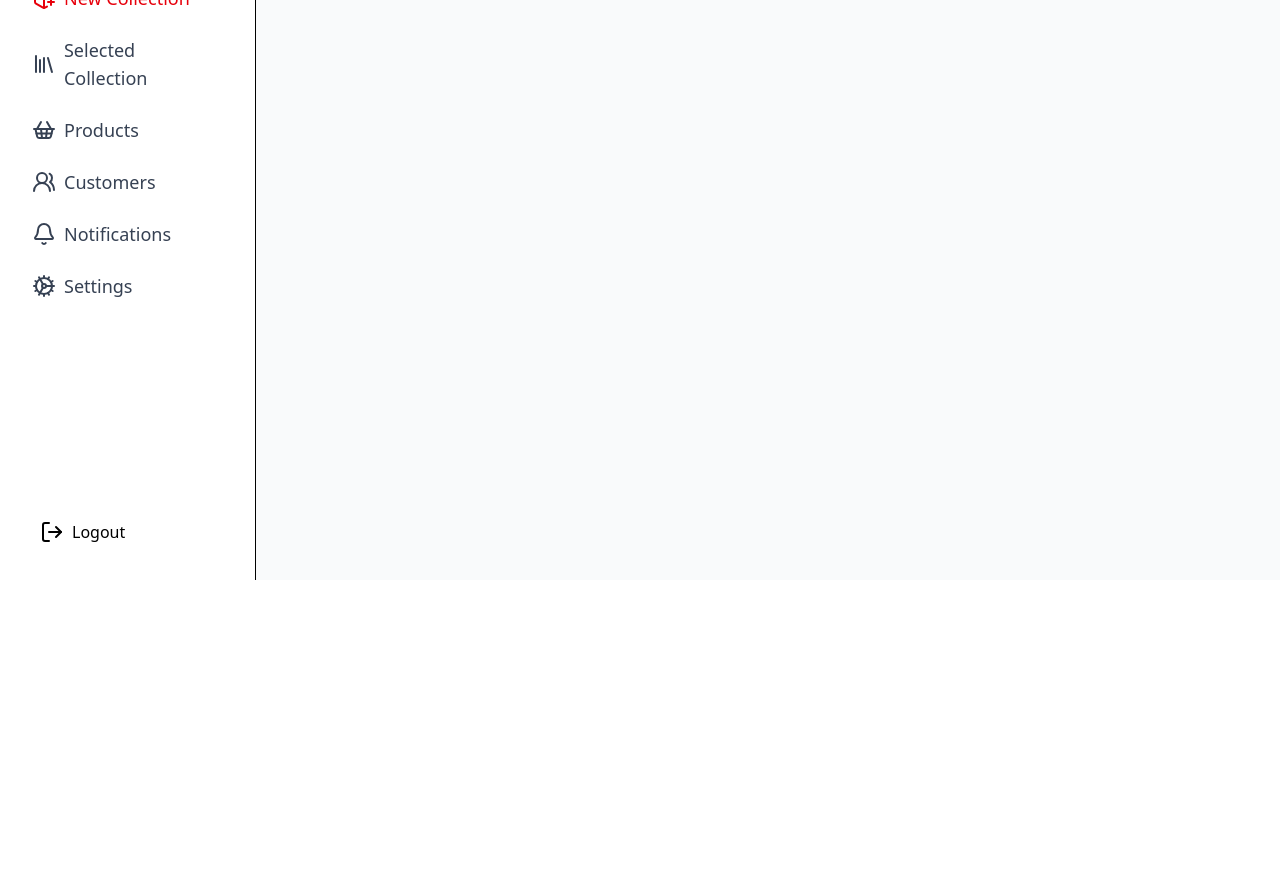
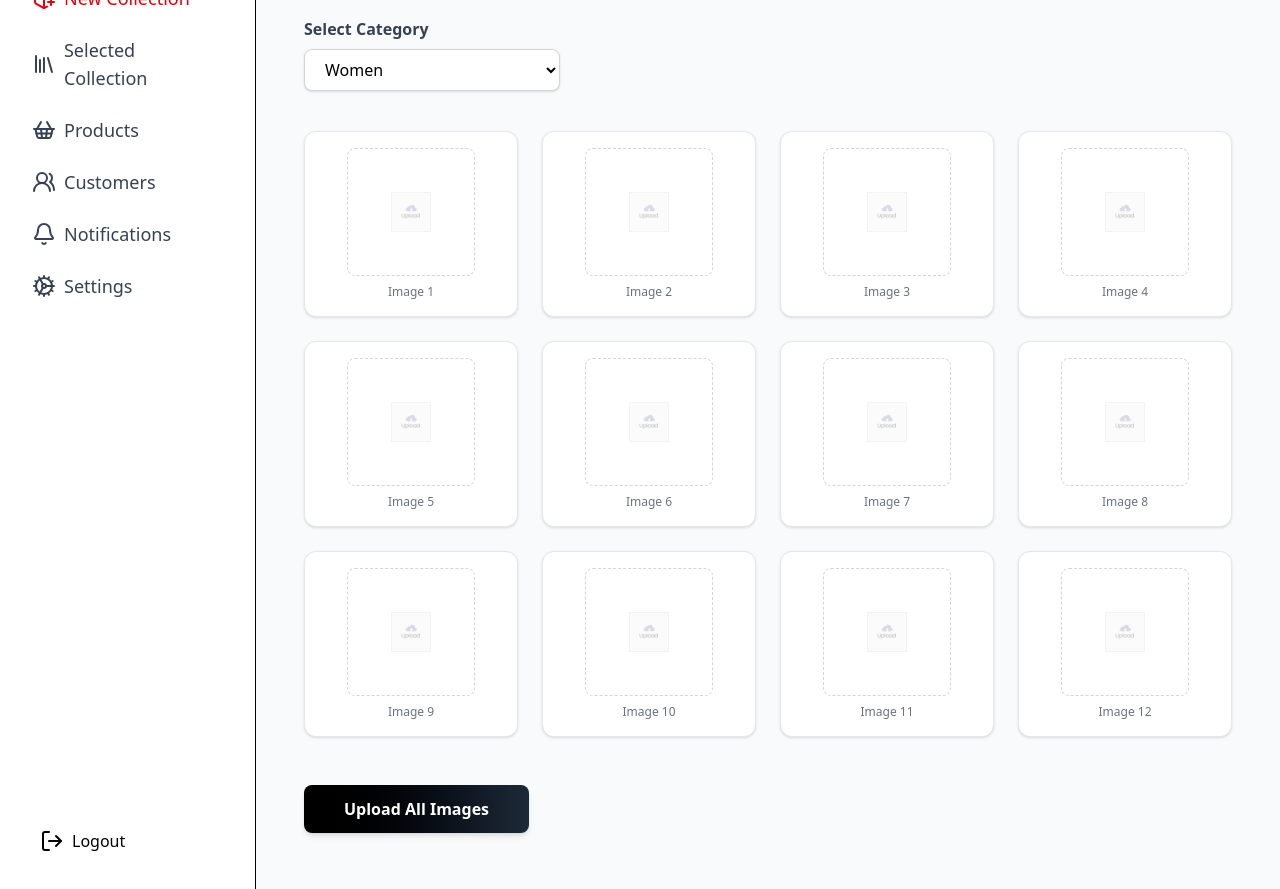
Before and after one commit to Yassin-101/CARTIFY, a React (Vite) app in the folder frontend/: page /admin/new in a window 1280 px wide. Shown: the part 220-1109 px from the top of the page. Before the commit the page ends 800 px from the top, so only its background shows below. Built offline with nearby package versions, Linux system fonts and the light colour scheme.

Commit message:
frontend new complete

```diff
--- a/frontend/src/Component/New.jsx
+++ b/frontend/src/Component/New.jsx
@@ -1,4 +1,5 @@
 import React, { useEffect, useState } from 'react'
+import axios from 'axios'
 
 const New = ({category}) => {
   const [latest,setLatest] = useState({
@@ -9,11 +10,22 @@
   useEffect(()=>{
     const fetchNew = async()=>{
       try {
+      const res = await fetch("http://localhost:3100/api/new-collection");
+        const data = await res.json();
+        console.log("New Collection API:", data);
 
+        // this will trasform the backend array into object of keys
+        const transform = {
+          women: data.find((c)=> c.category === "women")?.images || [],
+          men : data.find((c)=>c.category === "men")?.images || [],
+          kid : data.find((c)=>c.category === "kid")?.images || [],
+        }
+        setLatest(transform)
       } catch (error) {
-
+        console.error("Error fetching new collection:", error)
       }
     }
+    fetchNew()
   },[])
   return (
     <div>
@@ -23,7 +35,13 @@
       </div>
       {/* All 12 images */}
       <div className='grid grid-cols-2 md:grid-cols-6'>
-
+       {
+        latest[category]?.map((img,index)=>{
+          return <div className='w-full' key={index}>
+            <img src={`http://localhost:3100${img}`} alt="" className='w-full h-auto object-cover cursor-pointer'/>
+          </div>
+        })
+       }
       </div>
     </div>
   )
--- a/frontend/src/pages/AdminNew.jsx
+++ b/frontend/src/pages/AdminNew.jsx
@@ -1,11 +1,177 @@
-import React from 'react'
+import axios from "axios";
+import React, { useState } from "react";
+import upload from "../assets/upload_area.png";
 
 const AdminNew = () => {
+  const [images, setImages] = useState(Array(12).fill(null));
+  const [preview, setPreview] = useState(Array(12).fill(null));
+  const [category, setCategory] = useState("women");
+  const [message, setMessage] = useState({ type: "", text: "" });
+  const [loading, setLoading] = useState(false);
+  const [progress, setProgress] = useState(0);
+
+  // Handle file selection
+  const handleFile = (e, index) => {
+    const file = e.target.files[0];
+    if (!file) return;
+
+    const newImages = [...images];
+    newImages[index] = file;
+    setImages(newImages);
+
+    const newPreview = [...preview];
+    newPreview[index] = URL.createObjectURL(file);
+    setPreview(newPreview);
+  };
+
+  // Remove image
+  const handleRemove = (index) => {
+    const newImages = [...images];
+    newImages[index] = null;
+    setImages(newImages);
+
+    const newPreview = [...preview];
+    newPreview[index] = null;
+    setPreview(newPreview);
+  };
+
+  // Upload all 12
+  const handleUpload = async () => {
+    if (images.some((img) => img === null)) {
+      setMessage({ type: "error", text: "Please upload all 12 images" });
+      return;
+    }
+
+    const formData = new FormData();
+    images.forEach((img) => formData.append("images", img));
+    formData.append("category", category);
+
+    try {
+      setLoading(true);
+      setProgress(0);
+
+      await axios.post("http://localhost:3100/api/new-collection/upload", formData, {
+        headers: { "Content-Type": "multipart/form-data" },
+        onUploadProgress: (e) => {
+          const percent = Math.round((e.loaded * 100) / e.total);
+          setProgress(percent);
+        },
+      });
+
+      setMessage({ type: "success", text: "Images uploaded successfully!" });
+      setImages(Array(12).fill(null));
+      setPreview(Array(12).fill(null));
+    } catch (error) {
+      console.error(error);
+      setMessage({ type: "error", text: "Upload failed. Please try again." });
+    } finally {
+      setLoading(false);
+      setTimeout(() => setProgress(0), 1000);
+    }
+  };
+
   return (
-    <div>
-      admin new collection
+    <div className="bg-gray-50  py-8 px-6">
+      <div className="max-w-6xl">
+        <h1 className="text-3xl font-bold text-gray-900 mb-2">Add New Collection</h1>
+        <p className="text-gray-600 mb-8">
+          Upload <span className="font-medium">12 product images</span> for each category.
+        </p>
+
+        {/* Feedback */}
+        {message.text && (
+          <div
+            className={`mb-6 p-4 rounded-lg shadow-md text-sm font-medium animate-fadeIn ${
+              message.type === "success"
+                ? "bg-green-50 text-green-700 border border-green-200"
+                : "bg-red-50 text-red-700 border border-red-200"
+            }`}
+          >
+            {message.text}
+          </div>
+        )}
+
+        {/* Category selector */}
+        <div className="mb-10">
+          <label className="block mb-2 text-gray-700 font-semibold">Select Category</label>
+          <select
+            value={category}
+            onChange={(e) => setCategory(e.target.value)}
+            className="w-64 px-4 py-2 border border-gray-300 rounded-lg shadow-sm bg-white focus:outline-none focus:ring-2 focus:ring-black focus:border-black transition"
+          >
+            <option value="women">Women</option>
+            <option value="men">Men</option>
+            <option value="kid">Kids</option>
+          </select>
+        </div>
+
+        {/* Upload grid */}
+        <div className="grid grid-cols-2 md:grid-cols-4 gap-6 mb-12">
+          {Array.from({ length: 12 }).map((_, index) => (
+            <div
+              key={index}
+              className="relative flex flex-col items-center bg-white border border-gray-200 rounded-xl shadow-sm p-4 hover:shadow-lg transition group"
+            >
+              <input
+                type="file"
+                accept="image/*"
+                onChange={(e) => handleFile(e, index)}
+                className="hidden"
+                id={`file-${index}`}
+              />
+              <label
+                htmlFor={`file-${index}`}
+                className="w-32 h-32 rounded-lg border border-dashed border-gray-300 flex items-center justify-center cursor-pointer hover:border-black transition overflow-hidden"
+              >
+                {preview[index] ? (
+                  <img
+                    src={preview[index]}
+                    alt={`preview-${index}`}
+                    className="w-full h-full object-cover rounded-lg"
+                  />
+                ) : (
+                  <img src={upload} alt="upload" className="w-10 opacity-60" />
+                )}
+              </label>
+
+              {preview[index] && (
+                <button
+                  onClick={() => handleRemove(index)}
+                  className="absolute top-2 right-2 bg-red-500 text-white text-xs px-2 py-1 rounded-md shadow-md opacity-0 group-hover:opacity-100 transition"
+                >
+                  X
+                </button>
+              )}
+
+              <p className="mt-2 text-xs text-gray-500">Image {index + 1}</p>
+            </div>
+          ))}
+        </div>
+
+        {/* Upload button */}
+        <div className="space-y-4">
+          <button
+            onClick={handleUpload}
+            disabled={loading}
+            className={`w-full sm:w-auto px-10 py-3 font-semibold text-white rounded-lg shadow-md transition
+            ${loading ? "bg-gray-400 cursor-not-allowed" : "bg-gradient-to-r from-black to-gray-800 hover:opacity-90"}`}
+          >
+            {loading ? "Uploading..." : "Upload All Images"}
+          </button>
+
+          {/* Progress bar */}
+          {loading && (
+            <div className="w-full bg-gray-200 rounded-full h-3 mt-4">
+              <div
+                className="bg-black h-3 rounded-full transition-all"
+                style={{ width: `${progress}%` }}
+              ></div>
+            </div>
+          )}
+        </div>
+      </div>
     </div>
-  )
-}
+  );
+};
 
-export default AdminNew
+export default AdminNew;
```
Also changed, not shown: 12 other files (tests, documents, lock files or other folders).
